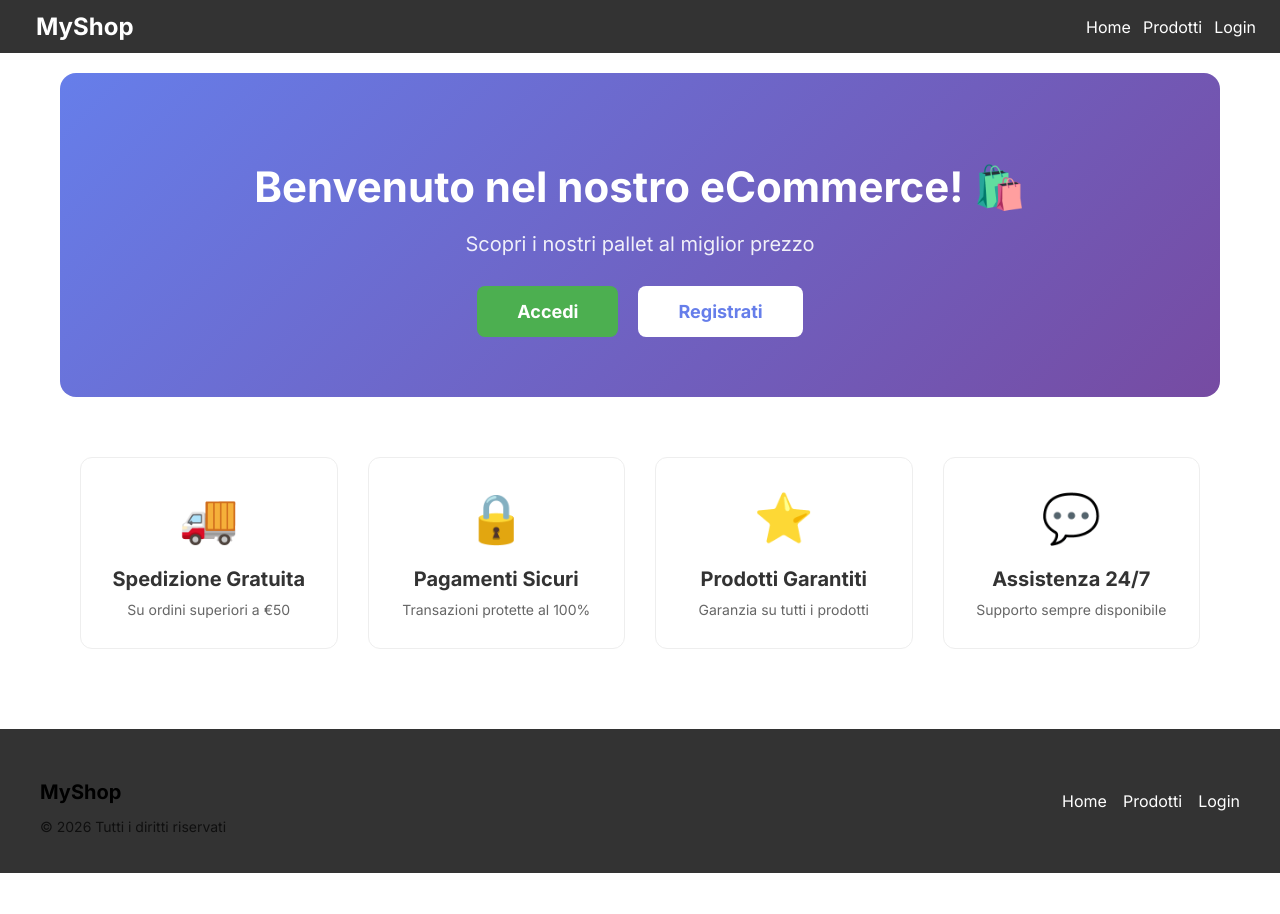
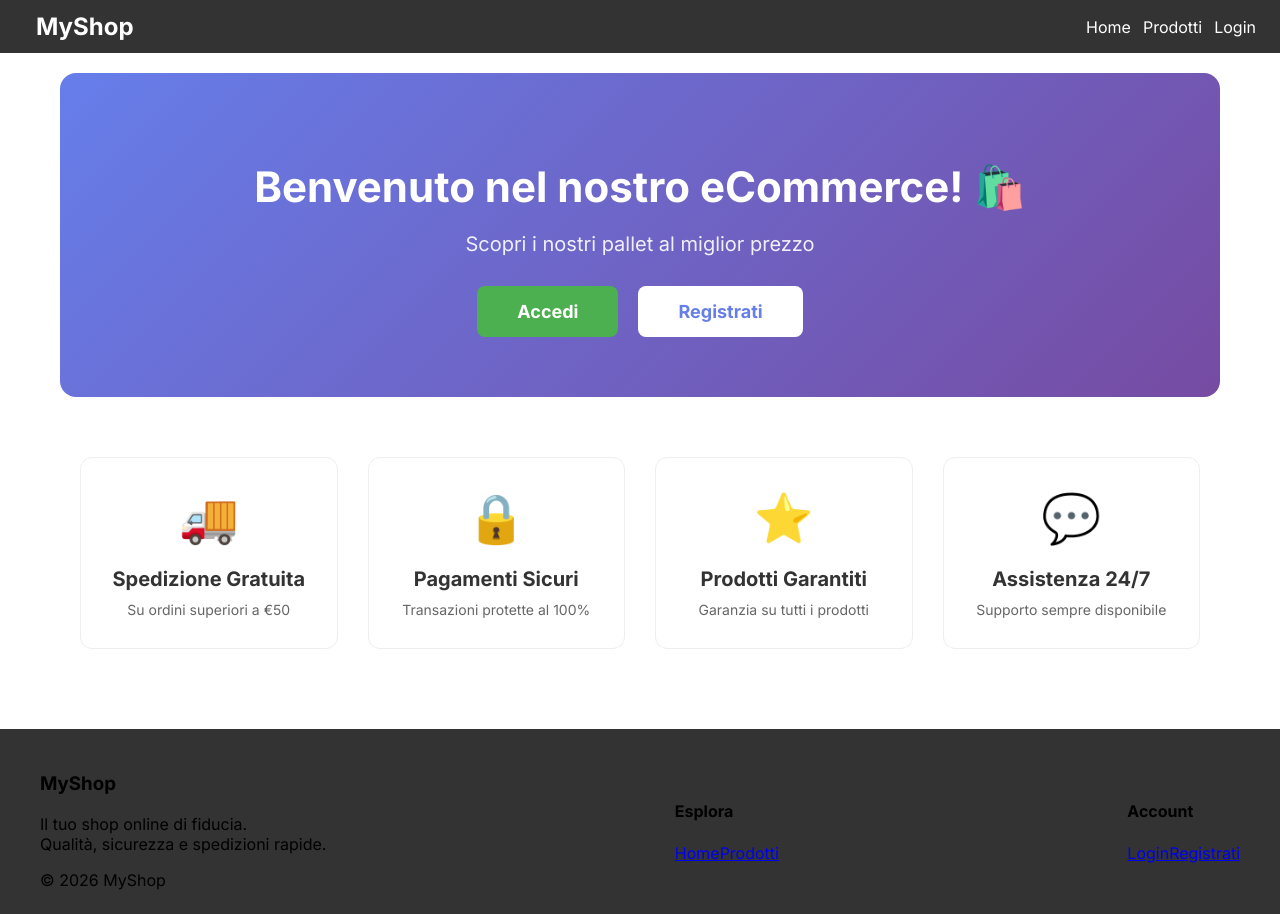
Before and after one commit to nikfaccini/Progetto-ERASMUS-2026, a React (Create React App) app: page / in a window 1280 px wide. Before the commit the page ends 873 px from the top, so only its background shows below. Built offline with nearby package versions, Linux system fonts and the light colour scheme.

Commit message:
Update Footer.js

```diff
--- a/src/components/Footer.js
+++ b/src/components/Footer.js
@@ -6,32 +6,46 @@ const Footer = () => {
   const location = useLocation();
   const [isLogged, setIsLogged] = useState(false);
 
-  // Controlla login ad ogni cambio route
   useEffect(() => {
     const logged = localStorage.getItem("isLogged");
     setIsLogged(!!logged);
   }, [location]);
 
   return (
-    <footer className="footer bg-dark text-white">
+    <footer className="footer">
       <div className="footer-container">
-        <div className="footer-brand">
-          <h4>MyShop</h4>
-          <p>© 2026 Tutti i diritti riservati</p>
+        {/* BRAND */}
+        <div className="footer-section brand">
+          <h3>MyShop</h3>
+          <p>
+            Il tuo shop online di fiducia. <br />
+            Qualità, sicurezza e spedizioni rapide.
+          </p>
+          <span className="copyright">
+            © {new Date().getFullYear()} MyShop
+          </span>
         </div>
 
-        <div className="footer-links">
+        {/* LINK */}
+        <div className="footer-section">
+          <h4>Esplora</h4>
           <Link to="/">Home</Link>
           <Link to="/prodotti">Prodotti</Link>
+          {isLogged && <Link to="/carrello">Carrello</Link>}
+          {isLogged && <Link to="/ordini">Ordini</Link>}
+        </div>
 
-          {isLogged && (
+        {/* ACCOUNT */}
+        <div className="footer-section">
+          <h4>Account</h4>
+          {!isLogged ? (
             <>
-              <Link to="/carrello">Carrello</Link>
-              <Link to="/ordini">Ordini</Link>
+              <Link to="/login">Login</Link>
+              <Link to="/registrazione">Registrati</Link>
             </>
+          ) : (
+            <span className="logged">Utente loggato</span>
           )}
-
-          {!isLogged && <Link to="/login">Login</Link>}
         </div>
       </div>
     </footer>
```
